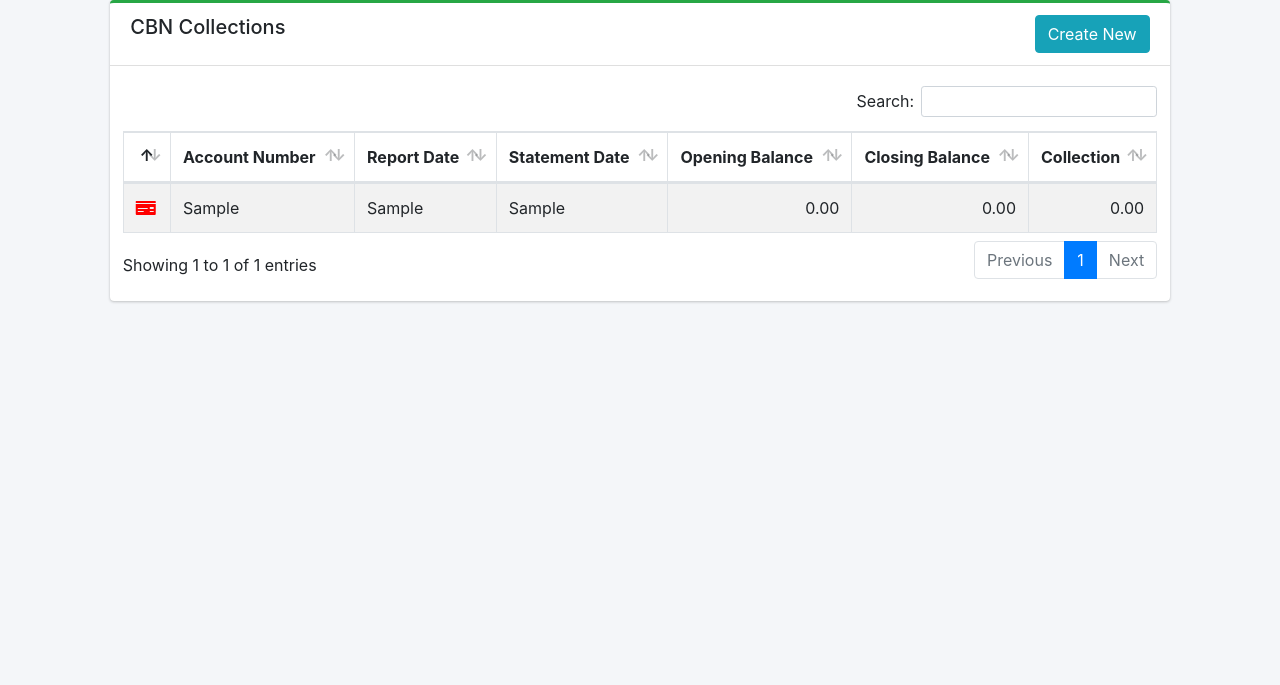
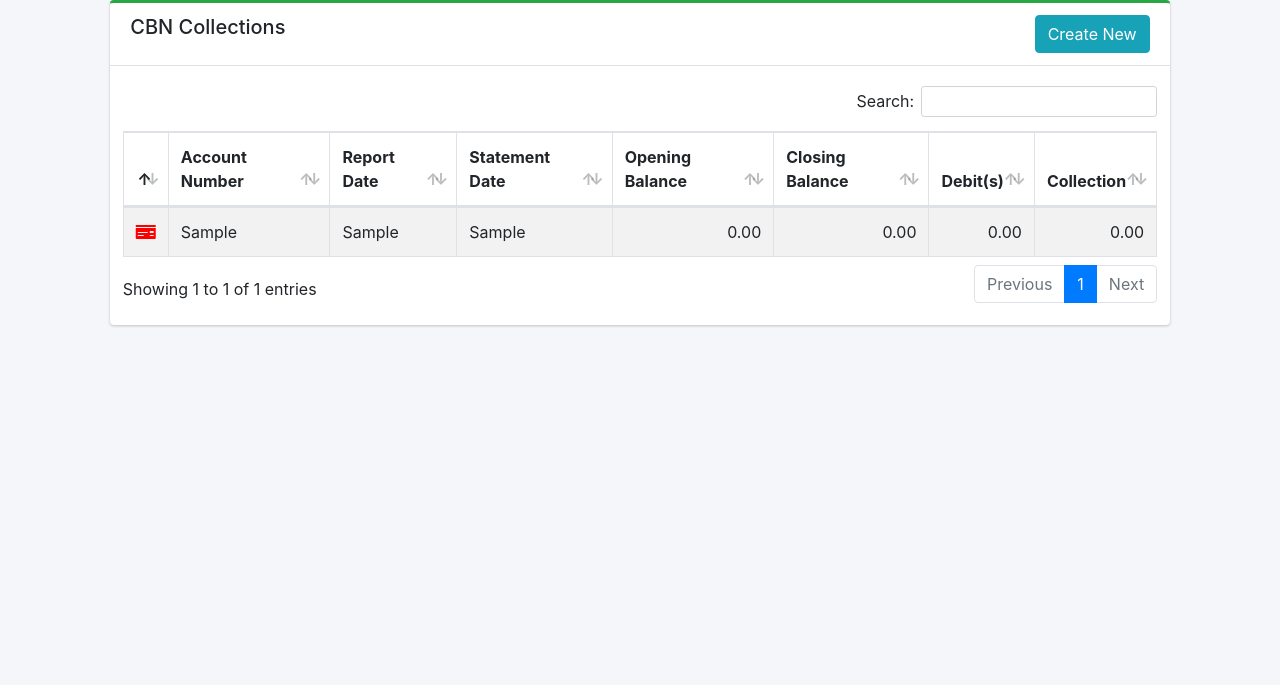
Before and after one commit to ojorajedidiah/pdf_extractor, a PHP site: page /view.php in a window 1280 px wide. Shown: the part 72-757 px from the top of the page. Run offline with PHP 8.4, Linux system fonts and the light colour scheme; tables that the repository leaves empty or names only in its code hold one stand-in row (values such as "Sample post"); some libraries are stand-ins or nearby versions.

Commit message:
update to view records

```diff
--- a/view.php
+++ b/view.php
@@ -52,6 +52,7 @@ include('classes/databaseConnection.class.php');
                         <th>Statement Date</th>
                         <th>Opening Balance</th>
                         <th>Closing Balance</th>
+                        <th>Debit(s)</th>
                         <th>Collection</th>
                       </tr>
                     </thead>
@@ -114,6 +115,7 @@ function getCollectionRecords()
           . $row['can'] . '</td><td>' . $row['crd'] . '</td>'
           . '<td>' . $row['cad'] . '</td><td style="text-align: right;">' . number_format($row['obal'], 2) . '</td>'
           . '<td style="text-align: right;">' . number_format($row['cbal'], 2)
+          . '</td><td style="text-align: right;">' . number_format($row['debtot'], 2)
           . '</td><td style="text-align: right;">' . number_format($diff, 2) . '</td></tr>';
       }
     } else {
```
